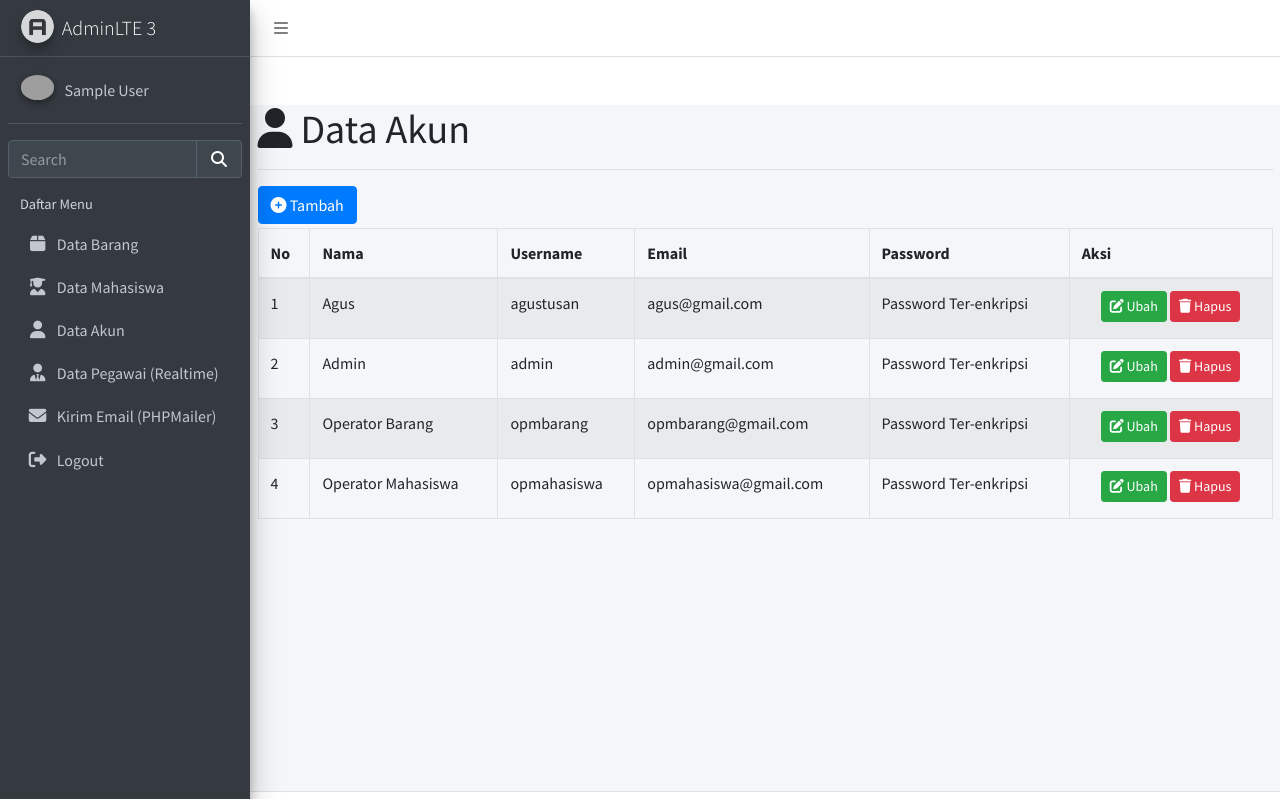
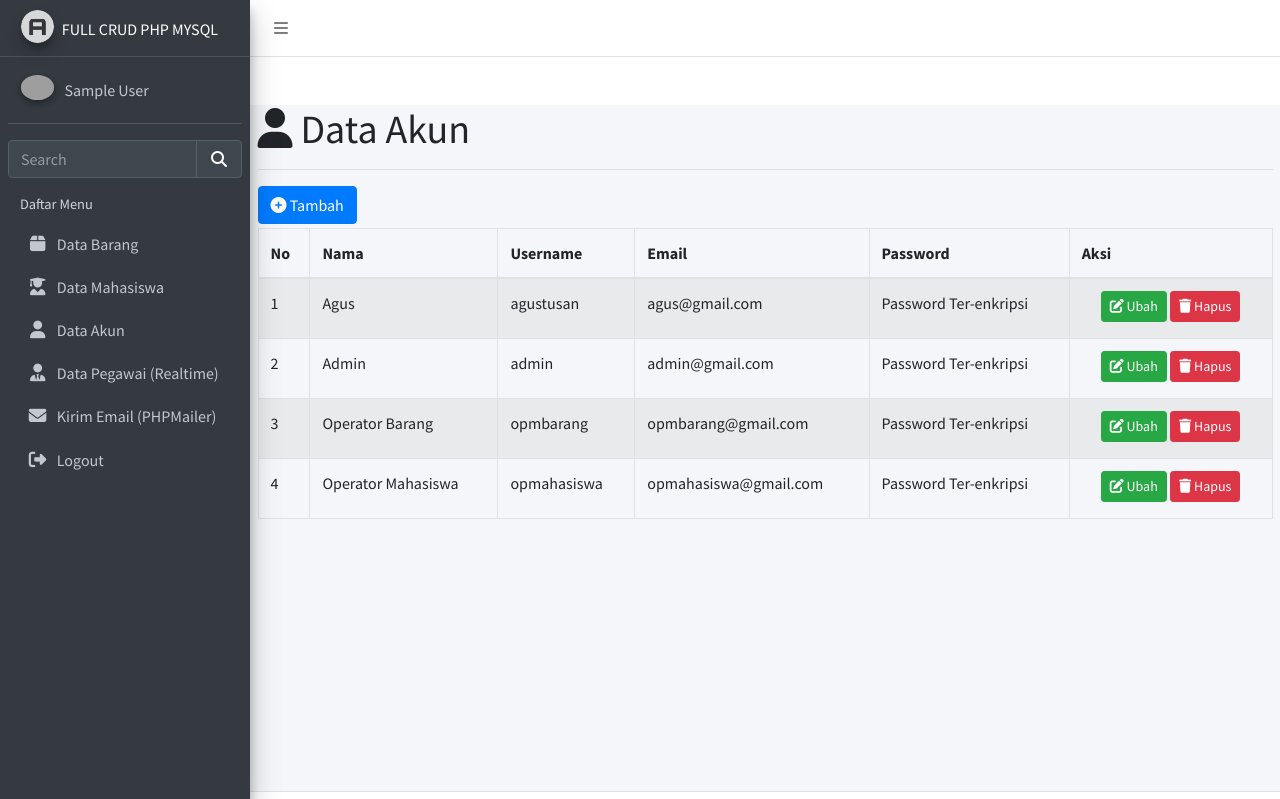
Before and after one commit to iqblprat/full-crud-php, a PHP site: page /crud-php/akun.php in a window 1280 px wide. Shown: the top 799 px of the page. Run offline with PHP 8.4, Linux system fonts and the light colour scheme; the visitor is signed in with stand-in values (Sample User, id 1); data comes from the database, SQL or seed files in the repository; some libraries are stand-ins or nearby versions; grey boxes are pictures that could not be loaded.

Commit message:
sidebars

```diff
--- a/layout/header.php
+++ b/layout/header.php
@@ -60,9 +60,9 @@ include 'config/app.php';
         <!-- Main Sidebar Container -->
         <aside class="main-sidebar sidebar-dark-primary elevation-4">
             <!-- Brand Logo -->
-            <a href="index3.html" class="brand-link">
+            <a href="index.php" class="brand-link">
                 <img src="assets-template/dist/img/AdminLTELogo.png" alt="AdminLTE Logo" class="brand-image img-circle elevation-3" style="opacity: .8">
-                <span class="brand-text font-weight-light">AdminLTE 3</span>
+                <span class="brand-text font-weight-light"><small>FULL CRUD PHP MYSQL</small></span>
             </a>
 
             <!-- Sidebar -->
@@ -95,6 +95,7 @@ include 'config/app.php';
                         <!-- Add icons to the links using the .nav-icon class
                with font-awesome or any other icon font library -->
                         <li class="nav-header">Daftar Menu</li>
+                        <?php if ($_SESSION['level'] == 1 or $_SESSION['level'] == 2) : ?>
                             <li class="nav-item">
                                 <a href="index.php" class="nav-link">
                                     <i class="nav-icon fas fa-box"></i>
@@ -103,6 +104,9 @@ include 'config/app.php';
                                     </p>
                                 </a>
                             </li>
+                        <?php endif; ?>
+
+                        <?php if ($_SESSION['level'] == 1 or $_SESSION['level'] == 3) : ?>
                             <li class="nav-item">
                                 <a href="mahasiswa.php" class="nav-link">
                                     <i class="nav-icon fas fa-user-graduate"></i>
@@ -111,6 +115,8 @@ include 'config/app.php';
                                     </p>
                                 </a>
                             </li>
+                        <?php endif; ?>
+
                         <li class="nav-item">
                             <a href="akun.php" class="nav-link">
                                 <i class="nav-icon fas fa-user"></i>
```
Lines whose indentation alone changed are shown as unchanged.
